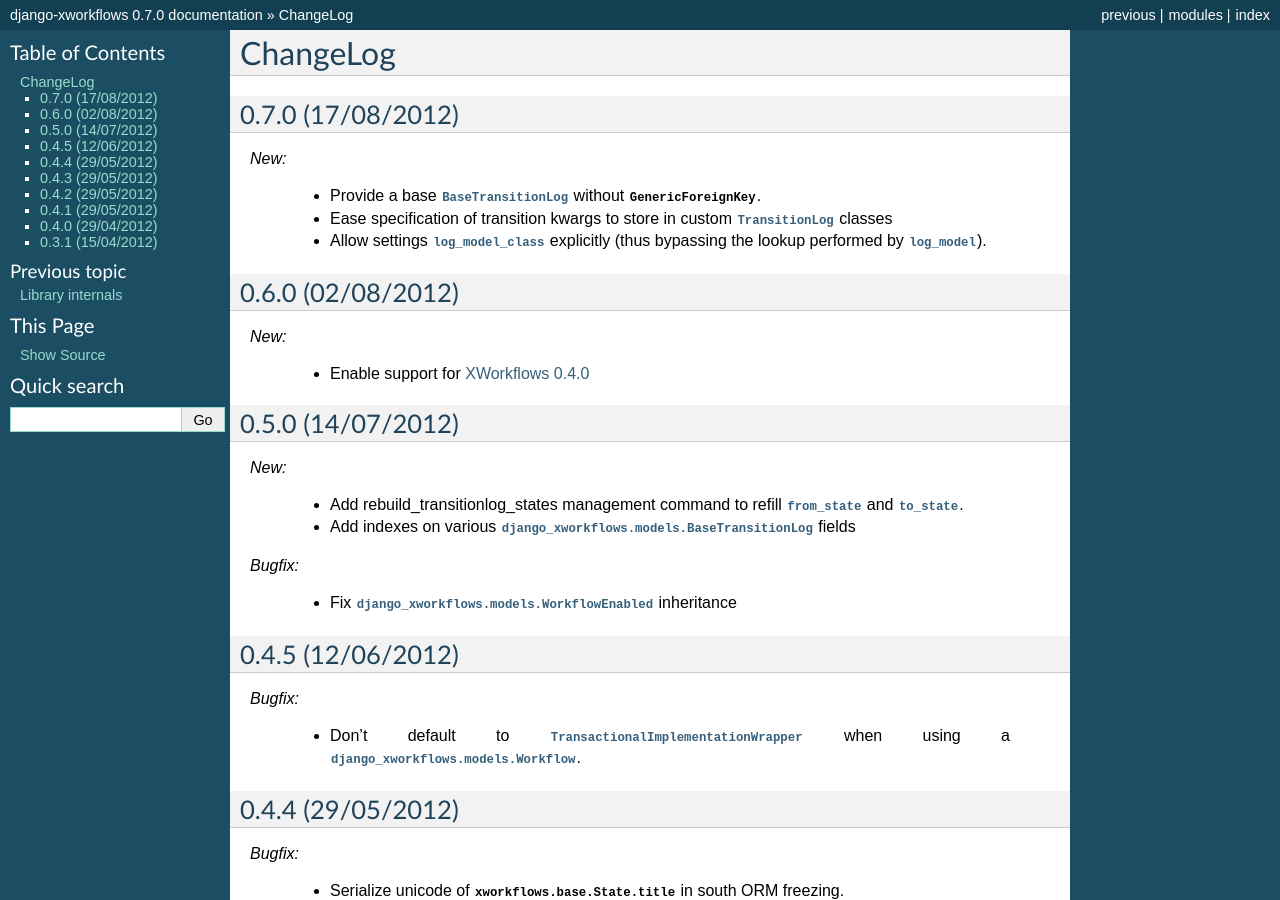
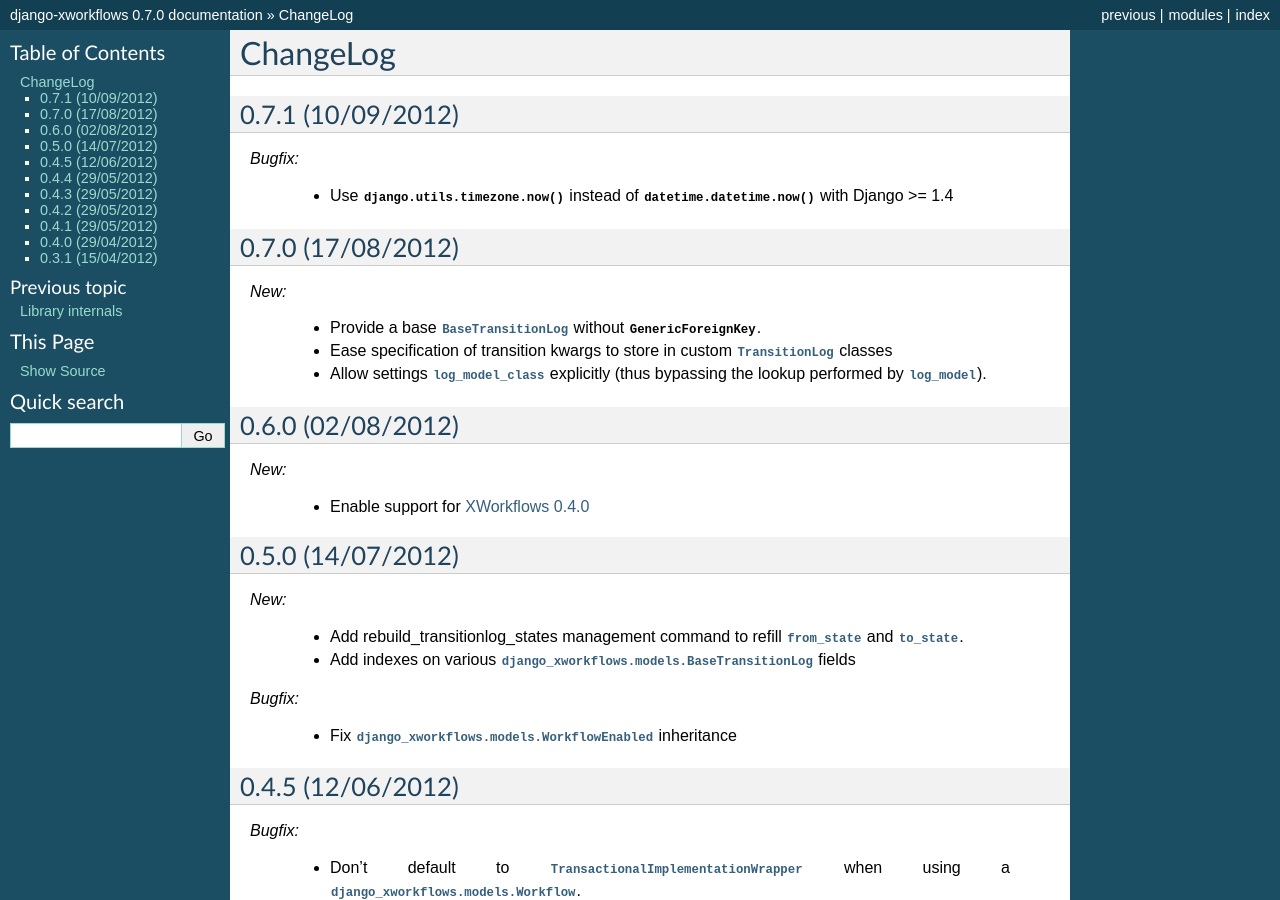
Before and after one commit to rbarrois/django_xworkflows, a Sphinx documentation site: the page built from doc/changelog.rst, in a window 1280 px wide and 900 px high. Built offline with Sphinx 7.4.7, drawn with Linux system fonts in a browser that asks for light colours.

Commit message:
Update ChangeLog.
Signed-off-by: Raphaël Barrois <raphael.barrois@polyconseil.fr>

```diff
--- a/doc/changelog.rst
+++ b/doc/changelog.rst
@@ -1,5 +1,12 @@
 ChangeLog
 =========
+
+0.7.1 (10/09/2012)
+------------------
+
+*Bugfix:*
+
+    * Use :meth:`django.utils.timezone.now` instead of :meth:`datetime.datetime.now` with Django >= 1.4
 
 0.7.0 (17/08/2012)
 ------------------
```
